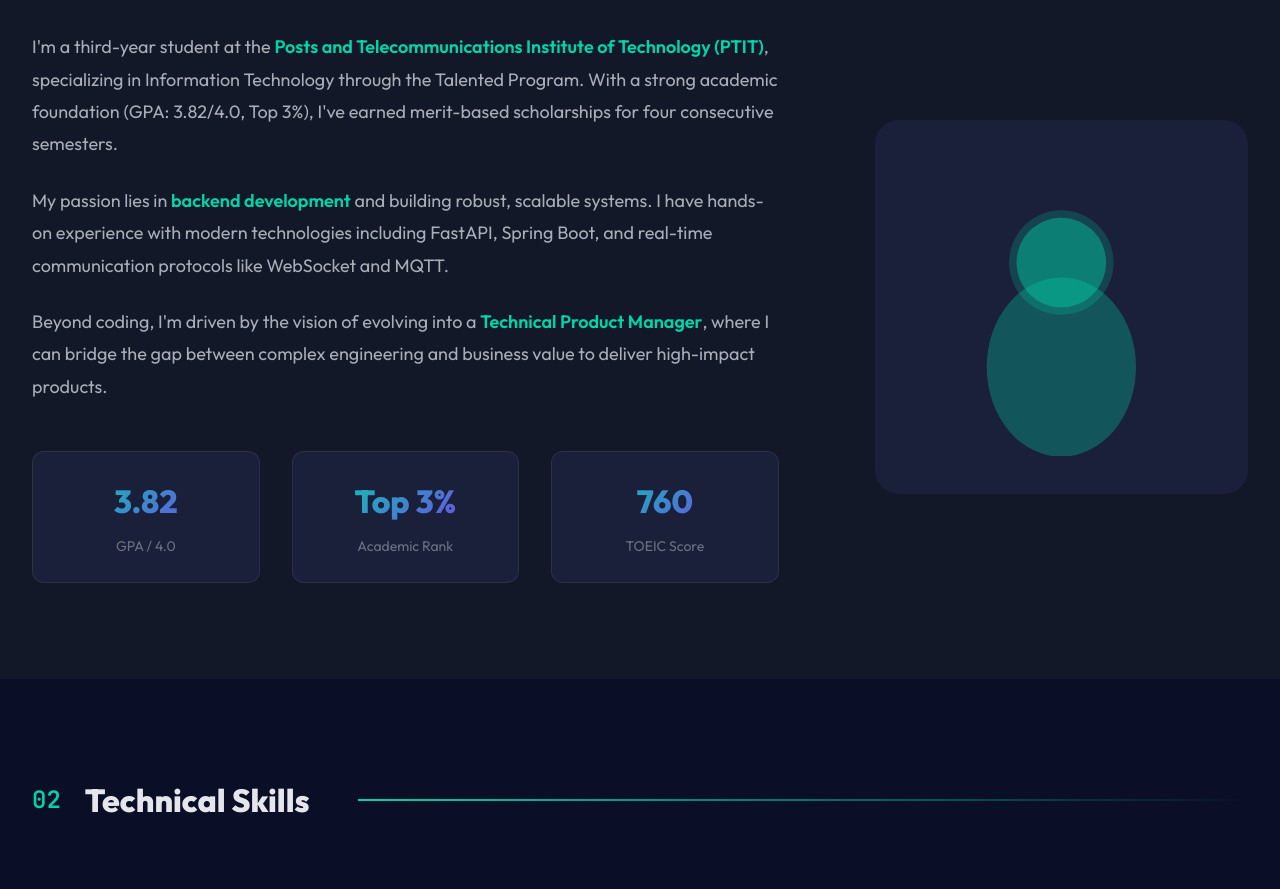
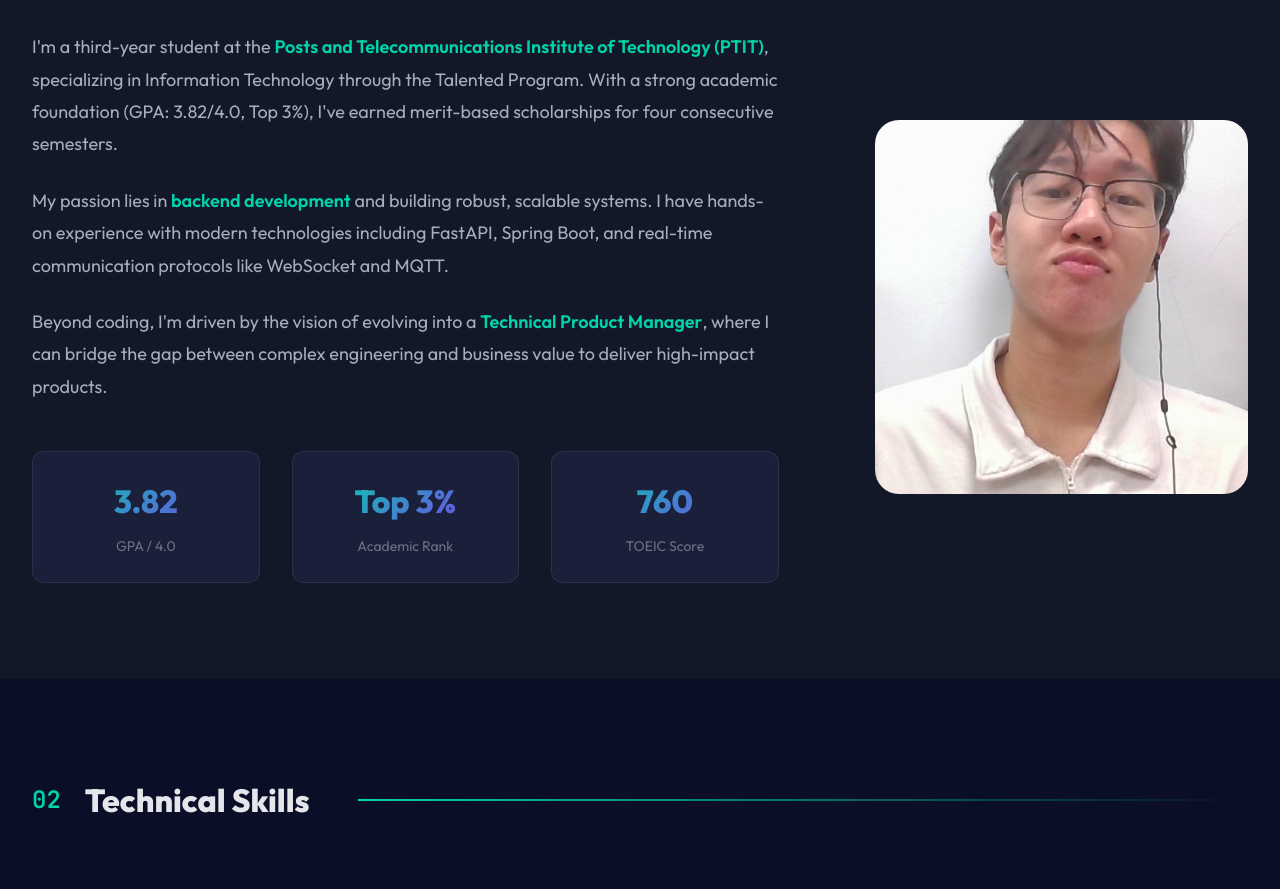
Before and after one commit to pbtien2005/Portfolio, a plain HTML site: page index.html in a window 1280 px wide. Shown: the part 980-1869 px from the top of the page. Drawn offline with Linux system fonts and the light colour scheme.

Commit message:
thêm ảnh

```diff
--- a/index.html
+++ b/index.html
@@ -135,30 +135,11 @@
           <div class="about__image">
             <div class="about__image-wrapper">
               <div class="about__image-placeholder">
-                <svg viewBox="0 0 200 200" xmlns="http://www.w3.org/2000/svg">
-                  <circle
-                    cx="100"
-                    cy="70"
-                    r="35"
-                    fill="var(--accent-primary)"
-                    opacity="0.2"
-                  />
-                  <circle
-                    cx="100"
-                    cy="70"
-                    r="30"
-                    fill="var(--accent-primary)"
-                    opacity="0.4"
-                  />
-                  <ellipse
-                    cx="100"
-                    cy="140"
-                    rx="50"
-                    ry="60"
-                    fill="var(--accent-primary)"
-                    opacity="0.3"
-                  />
-                </svg>
+                <img
+                  src="image.png"
+                  alt="About Me"
+                  style="width: 100%; height: 100%; object-fit: cover"
+                />
               </div>
               <div class="about__image-border"></div>
             </div>
```
Also changed, not shown: image.png (added).
